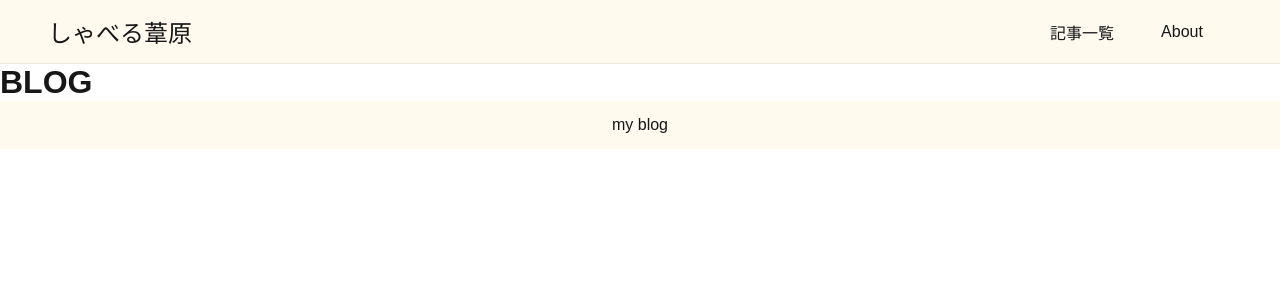
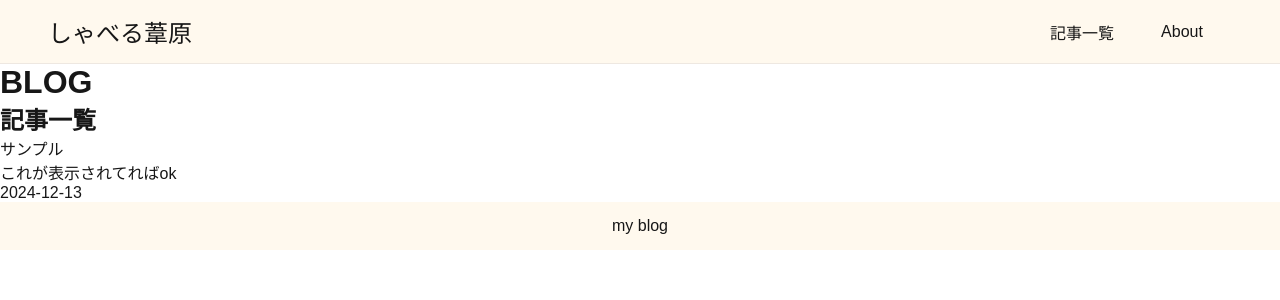
Before and after one commit to nakamuraitsuki/Next-blog-project, a Next.js app: page /blog in a window 1280 px wide. Shown: the top 300 px of the page. Built offline with nearby package versions, Linux system fonts and the light colour scheme.

Commit message:
記事一覧ページに一旦一覧を表示

```diff
--- a/posts/example.md
+++ b/posts/example.md
@@ -1,6 +1,6 @@
 ---
 title: 'サンプル'
-data: '2024-12-13'
+date: '2024-12-13'
 description: 'これが表示されてればok'
 ---
 
--- a/src/app/blog/page.jsx
+++ b/src/app/blog/page.jsx
@@ -1,9 +1,19 @@
-import Layout from "../../components/Layout/Layout";
+import Layout from "../../components/Layout/Layout"
+import { getAllPosts } from "@/lib/posts"
 
-export default function Blog() {
+export default async function Blog() {
+    const posts = await getAllPosts();
     return (
         <Layout>
             <h1>BLOG</h1>
+            <h2>記事一覧</h2>
+            {posts.map((post) => (
+                <div key={post.slug}>
+                    <p>{post.frontMatter.title}</p>
+                    <p>{post.frontMatter.description}</p>
+                    <p>{post.frontMatter.date}</p>
+                </div>
+            ))}
         </Layout>
     );
 }
```
